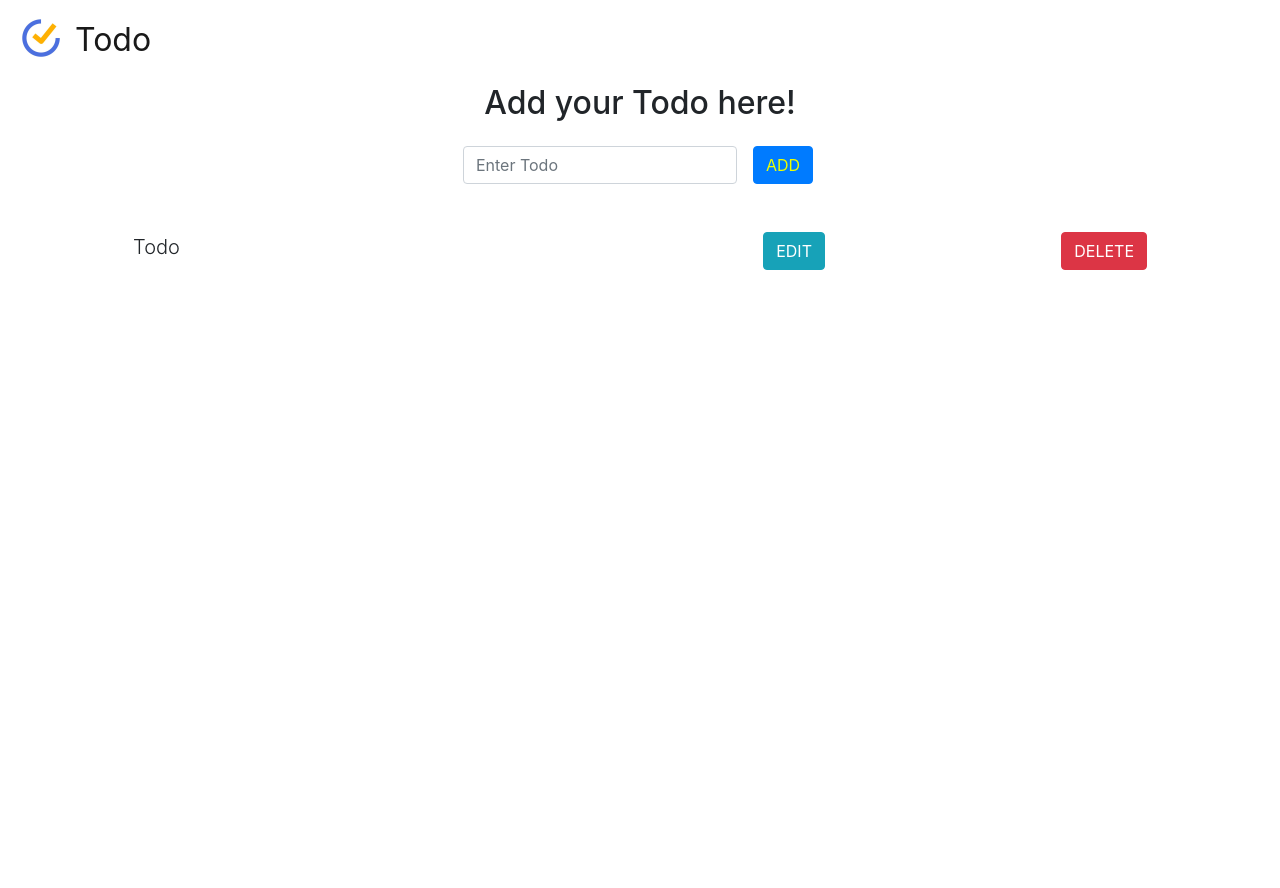
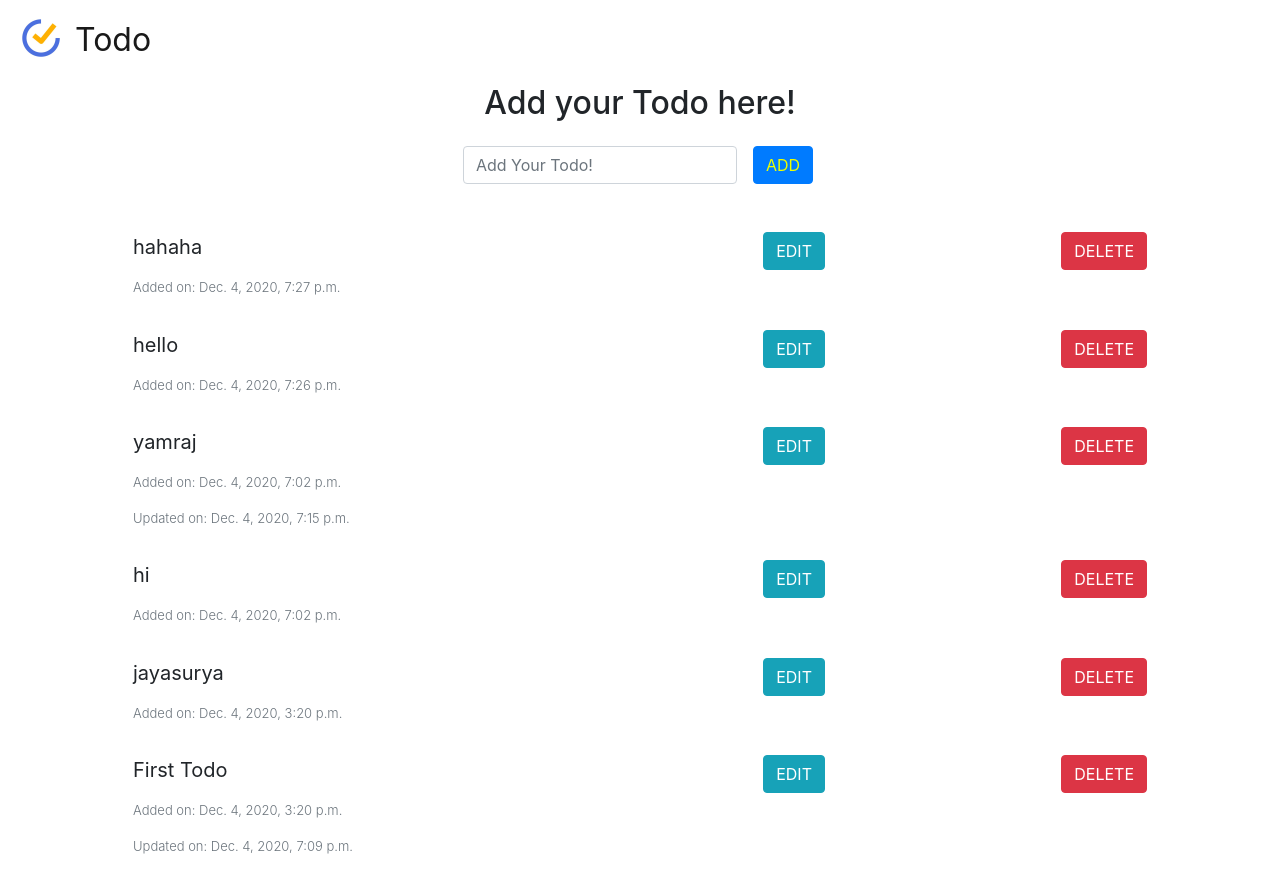
Before and after one commit to jsuryakt/todo-django, a Django app: page / in a window 1280 px wide. Before the commit the page ends 800 px from the top, so only its background shows below. Run offline with Django 3.2, Linux system fonts and the light colour scheme; data comes from the database, SQL or seed files in the repository.

Commit message:
Use django form for todo input

```diff
--- /dev/null
+++ b/maketodo/forms.py
@@ -0,0 +1,7 @@
+from django import forms
+
+
+class ToDoForm(forms.Form):
+    todo_text = forms.CharField(widget=forms.TextInput(attrs={
+                                        'class': 'form-control',
+                                        'placeholder':'Add Your Todo!'}))
--- a/maketodo/models.py
+++ b/maketodo/models.py
@@ -4,11 +4,11 @@ from django.db import models
 class ToDo(models.Model):
     # id = models.AutoField(primary_key=True)
     todo_text = models.CharField(max_length=200)
-    # added_on = models.DateTimeField(auto_now_add=True)
-    # updated_on = models.DateTimeField(auto_now=True)
+    added_on = models.DateTimeField(auto_now_add=True)
+    updated_on = models.DateTimeField(auto_now=True)
 
     def __str__(self):
         return self.todo_text
 
-    # class Meta:
-    #     ordering = ['-added_on']
+    class Meta:
+        ordering = ['-added_on']
--- a/maketodo/templates/home.html
+++ b/maketodo/templates/home.html
@@ -25,24 +32,41 @@
     <div class="container">
       <div class="row">
         <div class="col">
-                <form class="form-inline justify-content-center mt-3 mb-5">
+          <form class="form-inline justify-content-center mt-3 mb-5" action="add_todo/" method="POST">
+            {% csrf_token %}
              <div class="form-group">
-                        <input class="form-control" type="text" placeholder="Enter Todo" />
+                {{ form.todo_text }}
+              <!-- <input
+                class="form-control"
+                type="text"
+                placeholder="Enter Todo"
+              /> -->
             </div>
-                    <button type="submit" class="ml-3 mr-1 btn btn-primary" style="color: #eeff00">
+            <button
+              type="submit"
+              class="ml-3 mr-1 btn btn-primary"
+              style="color: #eeff00"
+            >
               ADD
             </button>
           </form>
         </div>
       </div>
     </div>
-    <div class="container">
-        <div class="row no-gutters">
+    <div class="container ">
+        {% for todo in todo_list %}
+      <div class="row no-gutters mb-3">
         <div class="col">
-                <p class=" lead pl-5">Todo</p>
+          <!-- {{ todo_list }} -->
+          <p class="lead pl-5"><strong>{{ todo.todo_text }}</strong></p>
+          <p class="lead text-muted" style="font-size: 13px; margin-left: 48px ;">Added on: {{ todo.added_on }}</p>
+          <!-- Show updated time info only if it's not equal to the add time info -->
+          {% if todo.added_on != todo.updated_on %}
+          <p class="lead text-muted" style="font-size: 13px; margin-left: 48px ;">Updated on: {{ todo.updated_on }}</p>
+          {% endif %}
         </div>
         <div class="col">
-                <button type="submit" class="btn btn-info float-right " >EDIT</button>
+          <button type="submit" class="btn btn-info float-right">EDIT</button>
         </div>
         <div class="col">
           <button type="submit" class="btn btn-danger float-right mr-5">
--- a/maketodo/views.py
+++ b/maketodo/views.py
@@ -1,5 +1,21 @@
-from django.shortcuts import render
+from django.shortcuts import render, redirect
 from django.http import HttpResponse
+from .models import ToDo
+from .forms import ToDoForm
 # Create your views here.
 def home(request):
-    return render(request, 'home.html')
+    todo_list = ToDo.objects.all()
+    #print(todo_list)
+    form = ToDoForm()
+    context = {'app_name':'Todo App', 'todo_list':todo_list,'form':form}
+    return render(request, 'home.html', context)
+
+def todo_view(request):
+    # form = ToDoForm
+    # context = {'form':form}
+    if request.method == 'POST':
+        form = ToDoForm(request.POST)
+        if form.is_valid():
+            text = request.POST.get('todo_text')
+            ToDo.objects.create(todo_text = text)
+    return redirect('home')
--- a/todo/settings.py
+++ b/todo/settings.py
@@ -106,7 +106,7 @@ AUTH_PASSWORD_VALIDATORS = [
 
 LANGUAGE_CODE = 'en-us'
 
-TIME_ZONE = 'UTC'
+TIME_ZONE = 'Asia/Kolkata'
 
 USE_I18N = True
 
--- a/todo/urls.py
+++ b/todo/urls.py
@@ -15,8 +15,9 @@ Including another URLconf
 """
 from django.contrib import admin
 from django.urls import path
-from maketodo.views import home
+from maketodo.views import home, todo_view
 urlpatterns = [
     path('admin/', admin.site.urls),
     path('', home, name='home'),
+    path('add_todo/', todo_view, name='adding_todo')
 ]
```
Also changed, not shown: other parts of maketodo/templates/home.html (+22 -11 lines), db.sqlite3, maketodo/migrations/0001_initial.py (deleted), maketodo/migrations/__init__.py (deleted). Lines whose indentation alone changed are shown as unchanged.
